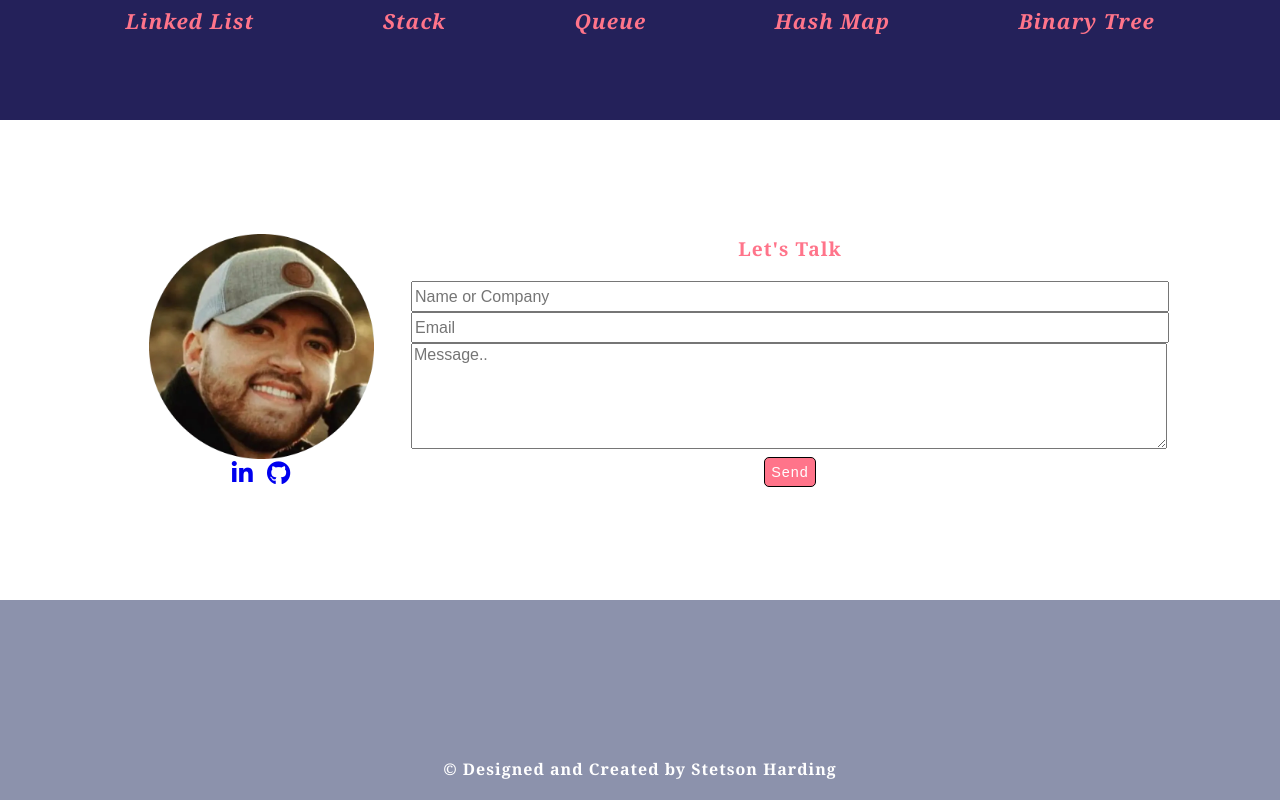
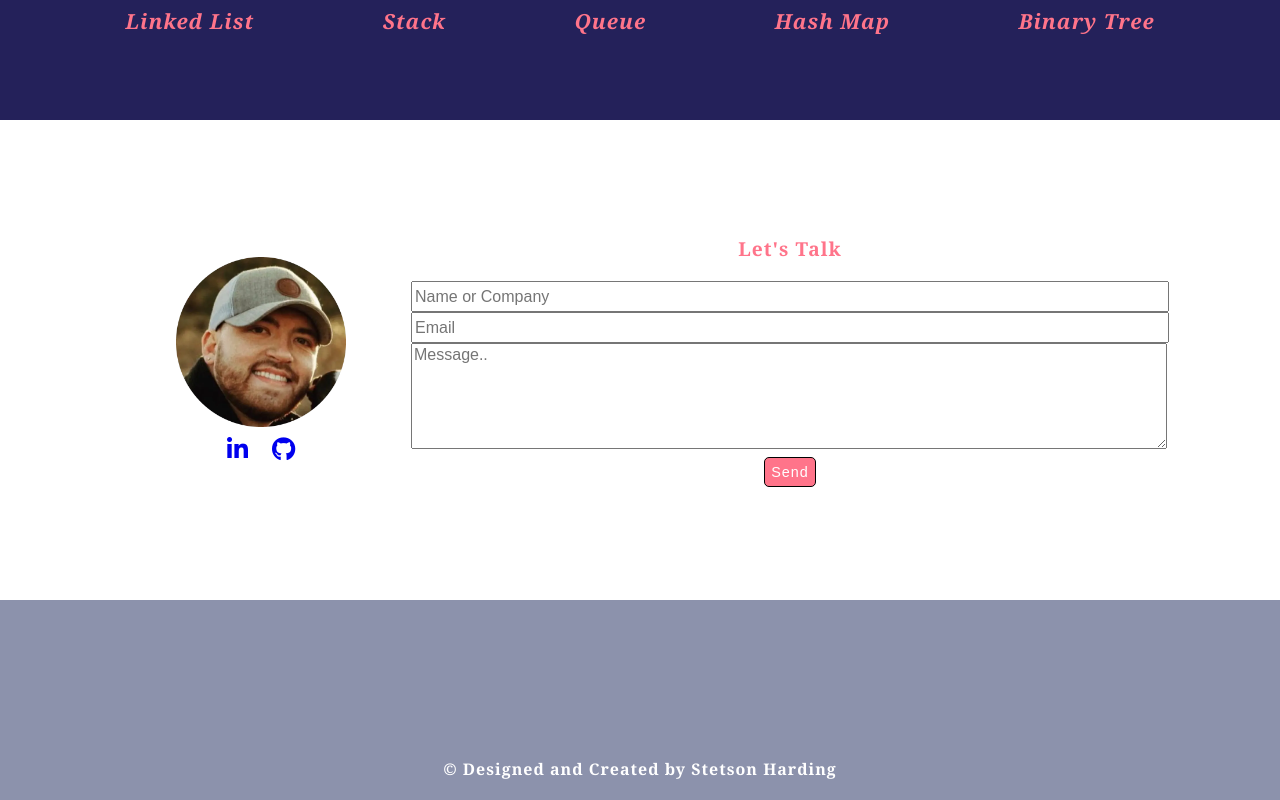
Before and after one commit to stetsonharding/devportfolio, a React (Create React App) app: page / in a window 1280 px wide. Shown: the part 4186-4986 px from the top of the page. Built offline with nearby package versions, Linux system fonts and the light colour scheme.

Commit message:
self portrait resized

```diff
--- a/src/css/Contact.css
+++ b/src/css/Contact.css
@@ -14,12 +14,13 @@
   flex-direction: column;
 }
 .self-portrait {
-  height: 225px;
-  width: 225px;
+  height: 170px;
+  width: 170px;
+  margin-bottom: 0.5em;
 }
 
 .contact-socials a {
-  margin: 0.3em;
+  margin: 0.5em;
   font-size: 1.5rem;
 }
 .contact-socials a:hover {
```
